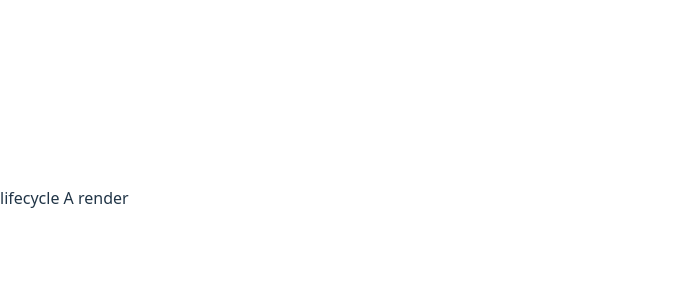
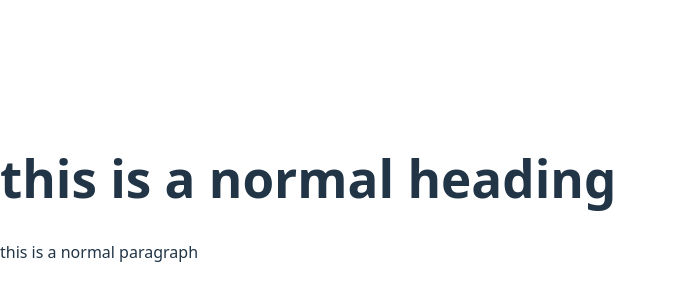
Before and after one commit to varadisthedev/react-playground, a React (Vite) app: page / in a window 1280 px wide. Shown: the part 202-502 px from the top of the page, without its empty margins (0-675 px from the left). Built offline with nearby package versions, Linux system fonts and the light colour scheme.

Commit message:
add react fragments

```diff
--- a/src/App.jsx
+++ b/src/App.jsx
@@ -22,6 +22,7 @@ import './appStyles.css'
 import styles from './appStyle.module.css'
 import Form from "./components/Form.jsx";
 import LifeCycleA from "./components/LifeCycleA.jsx";
+import Fragments from "./components/Fragments.jsx";
 
 
 export default function App() {
@@ -89,7 +90,8 @@ export default function App() {
         {/* <Form/> */}
 
         {/* lifecycle method in react */}
-        <LifeCycleA/>
+        {/* <LifeCycleA/> */}
+        <Fragments/>
 
 
       </div>
--- /dev/null
+++ b/src/components/Fragments.jsx
@@ -0,0 +1,12 @@
+import React, { Component } from 'react'
+
+export default class Fragments extends Component {
+  render() {
+    return (
+      <React.Fragment>
+        <h1>this is a normal heading</h1>
+        <p> this is a normal paragraph</p>
+      </React.Fragment>
+    )
+  }
+}
```
